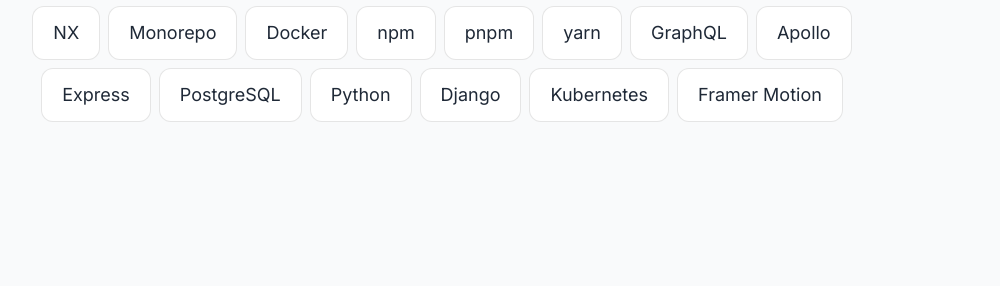
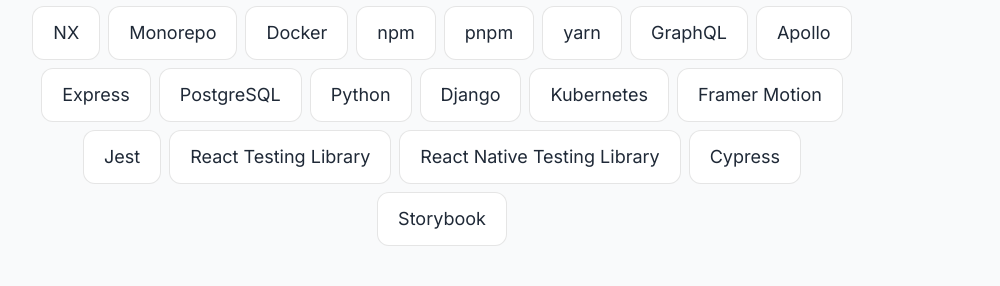
Before and after one commit to pateatlau/lalding-portfolio, a Next.js app: page / in a window 1280 px wide. Shown: the part 3240-3526 px from the top of the page, without its empty margins (198-1198 px from the left). Built offline with nearby package versions, Linux system fonts and the light colour scheme; no server answers.

Commit message:
Updated skills

```diff
--- a/components/footer.tsx
+++ b/components/footer.tsx
@@ -9,7 +9,14 @@
       <p className="text-xs">
         <span className="font-semibold">About this website:</span> built with
         React & Next.js (App Router & Server Actions), TypeScript, Tailwind CSS,
-        Framer Motion, React Email & Resend, Vercel hosting.
+        Framer Motion, React Email & Resend, Vercel hosting.{' '}
+        <a
+          href="https://github.com/pateatlau/lalding-portfolio"
+          target="_blank"
+          className="underline"
+        >
+          [View source code at Github]
+        </a>
       </p>
     </footer>
   );
--- a/lib/data.ts
+++ b/lib/data.ts
@@ -195,4 +195,9 @@
   'Django',
   'Kubernetes',
   'Framer Motion',
+  'Jest',
+  'React Testing Library',
+  'React Native Testing Library',
+  'Cypress',
+  'Storybook',
 ] as const;
```
